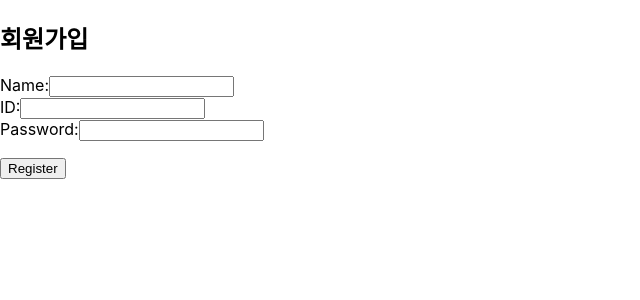
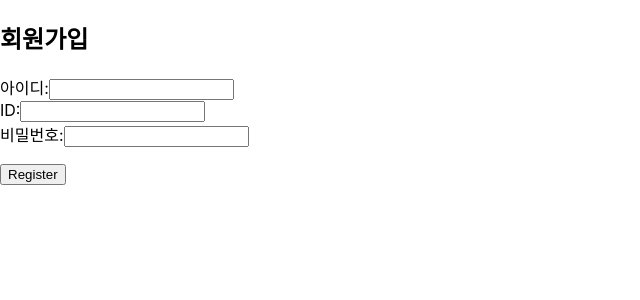
Before and after one commit to OhHyukJun/Under-The-C, a React (Create React App) app in the folder frontend/: page /RegisterPage in a window 1280 px wide. Shown: the top 300 px of the page, without its empty margins (0-640 px from the left). Built offline with nearby package versions, Linux system fonts and the light colour scheme.

Commit message:
Feat: 회원가입 코드 작성

```diff
--- a/frontend/src/Pages/Auth/RegisterPage.tsx
+++ b/frontend/src/Pages/Auth/RegisterPage.tsx
@@ -22,7 +22,7 @@ const RegisterPage: React.FC = () => {
       <h2>회원가입</h2>
       <form onSubmit={handleSubmit(onSubmit)}>
         <label>
-          Name:
+          아이디:
           <input
             type="text"
             {...register('name', { required: '이름을 입력하세요' })}
@@ -38,7 +38,7 @@ const RegisterPage: React.FC = () => {
         </label>
         <br />
         <label>
-          Password:
+          비밀번호:
           <input
             type="password"
             {...register('password', {
```
